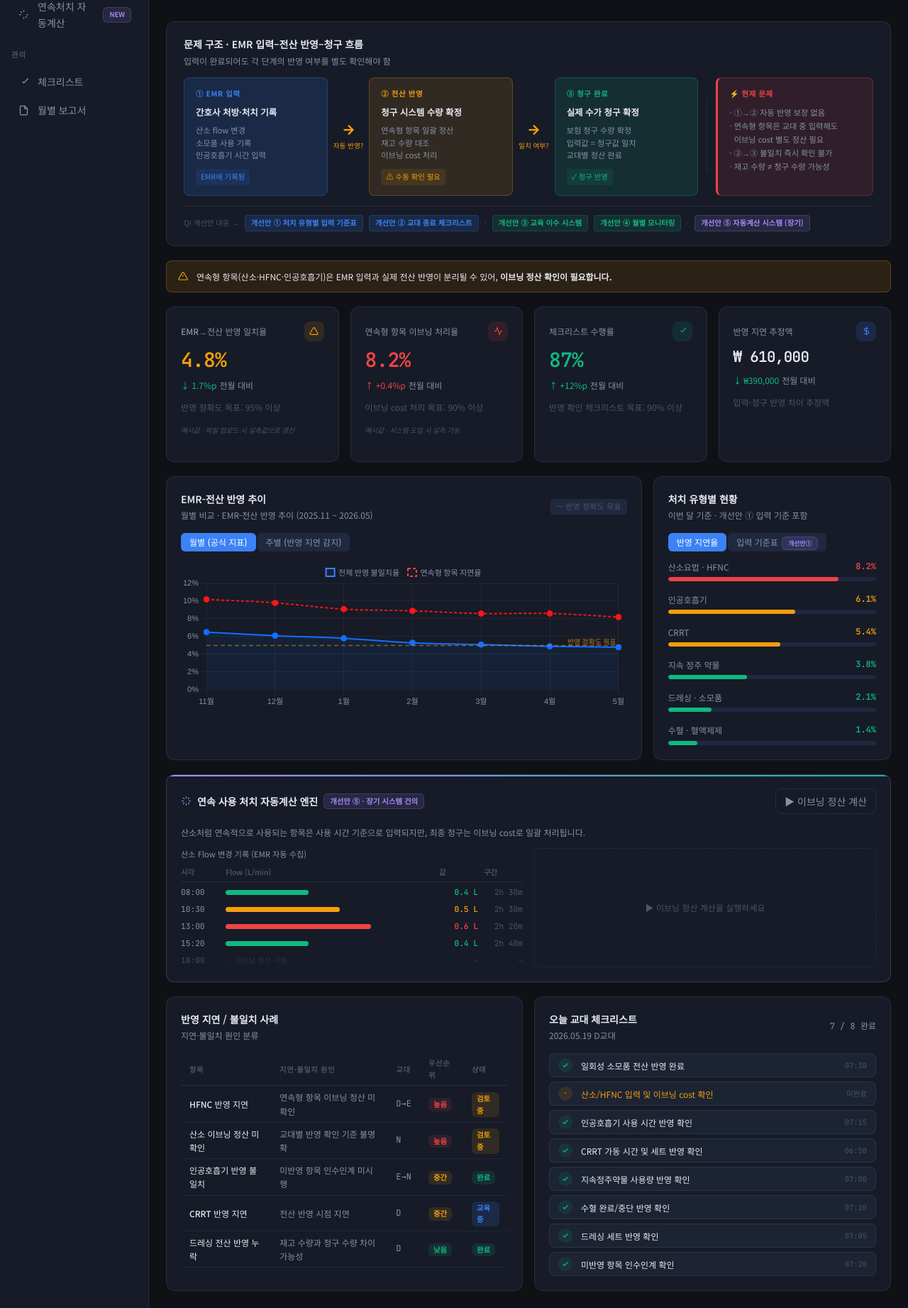
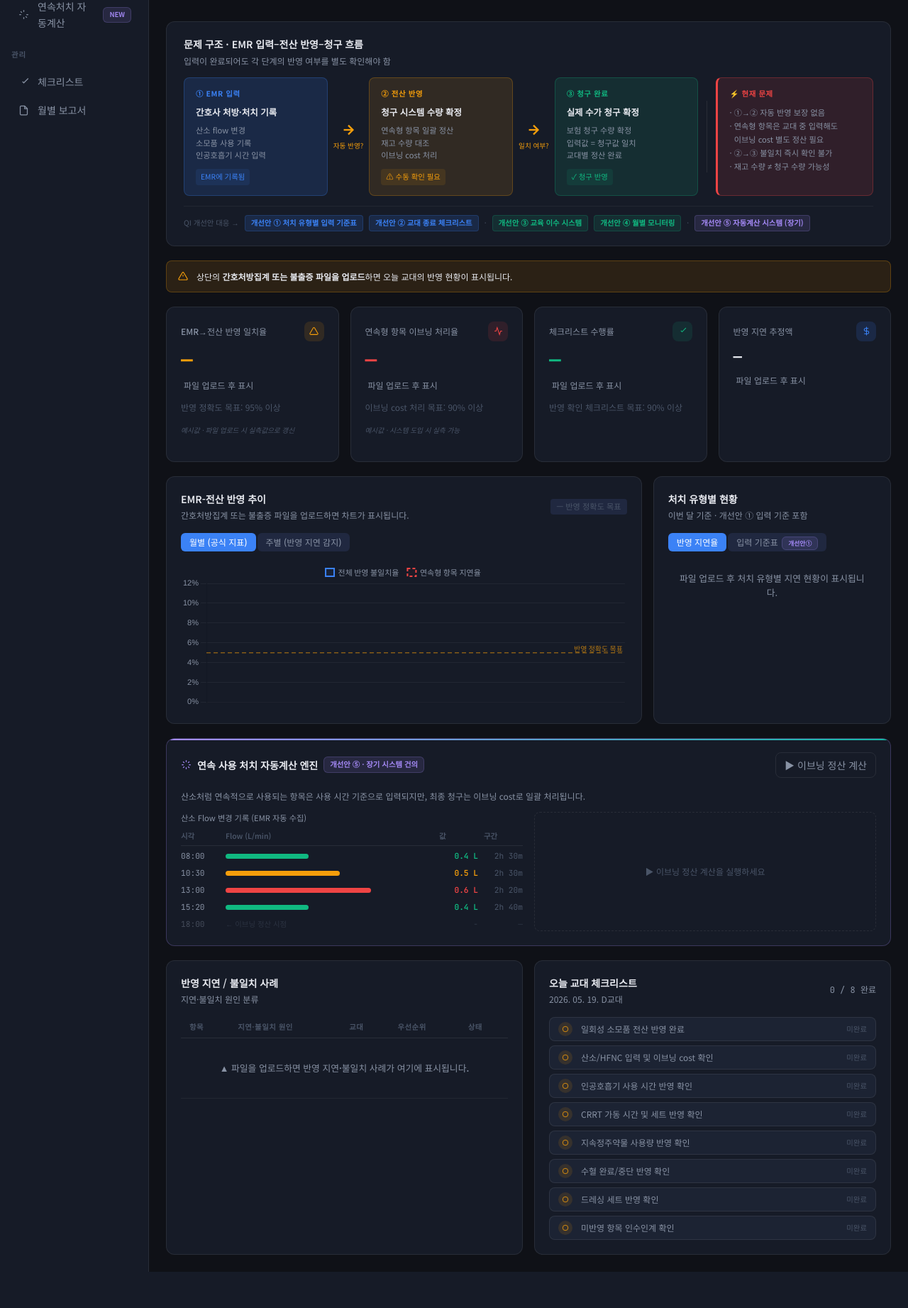
Before and after one commit to ihpark0305-cyber/eicu-qi-monitor, a Flask app: page / in a window 1280 px wide. Shown: the part 284-2127 px from the top of the page at 71% size. After the commit the page ends 2076 px from the top, so only its background shows below. Run offline with Flask 3, Linux system fonts and the light colour scheme.

Commit message:
실사용 구조 전환: 빈 화면 초기 상태 + localStorage 체크리스트 + 처치 유형별 진행바 동적 갱신
- initEmptyState(): KPI "—", 차트 비움, 업로드 유도 메시지
- loadChecklistLocal()/toggleCheck()/renderChecklist(): 날짜별 localStorage 저장 클릭 체크리스트
- updateTypeChart(d): 업로드 결과에서 처치 유형별 지연율 동적 렌더링
- handleUpload/handleCompare에 updateTypeChart(d) 호출 추가
- dashboard.html panel-delay 하드코딩 6개 항목 → 빈 안내 메시지로 교체

Co-Authored-By: Claude Sonnet 4.6 <noreply@anthropic.com>

```diff
--- a/static/js/main.js
+++ b/static/js/main.js
@@ -323,6 +323,7 @@ async function handleUpload() {
   // 사례 테이블 갱신
   if (d.delay_items && d.delay_items.length > 0) renderDelayTable(d.delay_items);
   if (d.missing_items && d.missing_items.length > 0) renderMissingTable(d.missing_items);
+  updateTypeChart(d);
 
   document.getElementById('upload-status').textContent =
     `✓ ${d.upload_type} 반영 완료 · 총 ${d.total_items}건 · ${d.date}`;
@@ -353,6 +354,7 @@ async function handleCompare() {
     document.getElementById(id).textContent = d.kpi.period_label);
 
   if (d.diff_items && d.diff_items.length > 0) renderDelayTable(d.diff_items);
+  updateTypeChart(d);
 
   document.getElementById('upload-status').textContent =
     `⇄ 비교 완료 · 차이 항목 ${d.diff_count}건 · ${d.date}`;
@@ -361,8 +363,155 @@ async function handleCompare() {
   showResultBadges(d);
 }
 
+/* ─── Checklist (localStorage) ───────────────────────────── */
+const CHECKLIST_ITEMS = [
+  "일회성 소모품 전산 반영 완료",
+  "산소/HFNC 입력 및 이브닝 cost 확인",
+  "인공호흡기 사용 시간 반영 확인",
+  "CRRT 가동 시간 및 세트 반영 확인",
+  "지속정주약물 사용량 반영 확인",
+  "수혈 완료/중단 반영 확인",
+  "드레싱 세트 반영 확인",
+  "미반영 항목 인수인계 확인",
+];
+const SHIFT_LABEL = "D교대";
+
+function getTodayKey() {
+  return 'checklist_' + new Date().toISOString().slice(0,10);
+}
+
+function loadChecklistLocal() {
+  const key = getTodayKey();
+  const saved = JSON.parse(localStorage.getItem(key) || 'null');
+  const state = CHECKLIST_ITEMS.map((_, i) =>
+    (saved && saved[i]) ? saved[i] : { done: false, time: '' }
+  );
+  renderChecklist(state);
+}
+
+function toggleCheck(idx) {
+  const key = getTodayKey();
+  const saved = JSON.parse(localStorage.getItem(key) || 'null');
+  const state = CHECKLIST_ITEMS.map((_, i) =>
+    (saved && saved[i]) ? saved[i] : { done: false, time: '' }
+  );
+  state[idx].done = !state[idx].done;
+  state[idx].time = state[idx].done
+    ? new Date().toLocaleTimeString('ko-KR', {hour:'2-digit', minute:'2-digit'})
+    : '';
+  localStorage.setItem(key, JSON.stringify(state));
+  renderChecklist(state);
+}
+
+function renderChecklist(state) {
+  const completed = state.filter(s => s.done).length;
+  const total = CHECKLIST_ITEMS.length;
+  const today = new Date().toLocaleDateString('ko-KR',
+    {year:'numeric', month:'2-digit', day:'2-digit'});
+
+  document.getElementById('chk-meta').textContent = `${today} ${SHIFT_LABEL}`;
+  document.getElementById('chk-count').textContent = `${completed} / ${total} 완료`;
+
+  const ul = document.getElementById('chk-list');
+  ul.innerHTML = CHECKLIST_ITEMS.map((text, i) => {
+    const s = state[i];
+    return `<div class="chk" onclick="toggleCheck(${i})" style="cursor:pointer;user-select:none">
+      <div class="chk-ico ${s.done ? 'done' : 'pend'}">
+        ${s.done
+          ? '<svg viewBox="0 0 24 24" fill="none" stroke="currentColor" stroke-width="3"><polyline points="20 6 9 17 4 12"/></svg>'
+          : '<svg viewBox="0 0 24 24" fill="none" stroke="currentColor" stroke-width="2"><circle cx="12" cy="12" r="9"/></svg>'
+        }
+      </div>
+      <span class="chk-txt" ${s.done ? '' : 'style="color:var(--muted)"'}>${text}</span>
+      <span class="chk-time">${s.time || '미완료'}</span>
+    </div>`;
+  }).join('');
+}
+
+/* ─── Init empty state ───────────────────────────────────── */
+function initEmptyState() {
+  // KPI 카드: 모두 "—"
+  ['v1','v2','v3','v4'].forEach(id => {
+    const el = document.getElementById(id);
+    if (el) el.textContent = '—';
+  });
+  ['v1-d','v2-d','v3-d','v4-d'].forEach(id => {
+    const el = document.getElementById(id);
+    if (el) el.textContent = '';
+  });
+  ['v1-p','v2-p','v3-p','v4-p'].forEach(id => {
+    const el = document.getElementById(id);
+    if (el) el.textContent = '파일 업로드 후 표시';
+  });
+
+  // 차트: 빈 상태
+  chart.data.labels = [];
+  chart.data.datasets[0].data = [];
+  chart.data.datasets[1].data = [];
+  chart.update();
+  const sub = document.getElementById('chart-sub');
+  if (sub) sub.textContent = '간호처방집계 또는 불출증 파일을 업로드하면 차트가 표시됩니다.';
+
+  // 사례 테이블: 안내
+  const tbody = document.getElementById('incidents-body');
+  if (tbody) tbody.innerHTML =
+    `<tr><td colspan="5" style="text-align:center;color:var(--muted);padding:2rem;font-size:.8rem">
+      ▲ 파일을 업로드하면 반영 지연·불일치 사례가 여기에 표시됩니다.
+    </td></tr>`;
+
+  // 알림: 업로드 유도
+  const alertBox = document.getElementById('alert-box');
+  const alertTxt = document.getElementById('alert-text');
+  if (alertBox && alertTxt) {
+    alertBox.style.display = 'flex';
+    alertTxt.innerHTML = '상단의 <strong>간호처방집계 또는 불출증 파일을 업로드</strong>하면 오늘 교대의 반영 현황이 표시됩니다.';
+  }
+
+  // 처치 유형별 진행바: 안내
+  const panelDelay = document.getElementById('panel-delay');
+  if (panelDelay) panelDelay.innerHTML =
+    `<div style="color:var(--muted);font-size:.8rem;padding:1rem;text-align:center">
+      파일 업로드 후 처치 유형별 지연 현황이 표시됩니다.
+    </div>`;
+}
+
+/* ─── 처치 유형별 진행바 동적 갱신 ───────────────────────── */
+function updateTypeChart(d) {
+  const panel = document.getElementById('panel-delay');
+  if (!panel) return;
+  const items = [...(d.delay_items || []), ...(d.missing_items || [])];
+  if (items.length === 0) {
+    panel.innerHTML = `<div style="color:var(--ok);font-size:.8rem;padding:.75rem;font-weight:600">✓ 반영 지연 항목 없음</div>`;
+    return;
+  }
+  const total = d.total_items || 1;
+  const groups = {};
+  items.forEach(item => {
+    const g = item['그룹'] || (item.item
+      ? (item.item.match(/산소|O2|HFNC|고유량/i) ? '산소' :
+         item.item.match(/인공호흡|ventilator/i) ? '인공호흡기' :
+         item.item.match(/CRRT|신대체/i) ? 'CRRT' :
+         item.item.match(/드레싱|OPSITE|BETAFOAM|Allevyn|TEGADERM/i) ? '드레싱' :
+         item.item.match(/catheter|카테터|INSYTE/i) ? '카테터' :
+         item.item.match(/suction|흡인/i) ? '흡인' : '기타')
+      : '기타');
+    groups[g] = (groups[g] || 0) + 1;
+  });
+  panel.innerHTML = Object.entries(groups).map(([g, cnt]) => {
+    const pct = Math.round(cnt / total * 100);
+    const barW = Math.min(pct * 8, 100);
+    const color = pct >= 10 ? 'var(--err)' : pct >= 5 ? 'var(--warn)' : 'var(--ok)';
+    return `<div class="prog-item">
+      <div class="prog-row">
+        <span class="prog-lbl">${g}</span>
+        <span class="prog-val" style="color:${color}">${pct}% <span style="color:var(--faint);font-size:.65rem">(${cnt}건)</span></span>
+      </div>
+      <div class="prog-bg"><div class="prog-fill" style="width:${barW}%;background:${color}"></div></div>
+    </div>`;
+  }).join('');
+}
+
 /* ─── Init ───────────────────────────────────────────────── */
-loadTrend('monthly');
-loadChecklist();
-loadIncidents();
+initEmptyState();
+loadChecklistLocal();
 renderFlowTable();
--- a/templates/dashboard.html
+++ b/templates/dashboard.html
@@ -166,12 +166,7 @@
       </div>
       <!-- 반영 지연율 -->
       <div id="panel-delay" class="prog-list">
-        <div class="prog-item"><div class="prog-row"><span class="prog-lbl">산소요법 · HFNC</span><span class="prog-val" style="color:var(--err)">8.2%</span></div><div class="prog-bg"><div class="prog-fill" style="width:82%;background:var(--err)"></div></div></div>
-        <div class="prog-item"><div class="prog-row"><span class="prog-lbl">인공호흡기</span><span class="prog-val" style="color:var(--warn)">6.1%</span></div><div class="prog-bg"><div class="prog-fill" style="width:61%;background:var(--warn)"></div></div></div>
-        <div class="prog-item"><div class="prog-row"><span class="prog-lbl">CRRT</span><span class="prog-val" style="color:var(--warn)">5.4%</span></div><div class="prog-bg"><div class="prog-fill" style="width:54%;background:var(--warn)"></div></div></div>
-        <div class="prog-item"><div class="prog-row"><span class="prog-lbl">지속 정주 약물</span><span class="prog-val" style="color:var(--ok)">3.8%</span></div><div class="prog-bg"><div class="prog-fill" style="width:38%;background:var(--ok)"></div></div></div>
-        <div class="prog-item"><div class="prog-row"><span class="prog-lbl">드레싱 · 소모품</span><span class="prog-val" style="color:var(--ok)">2.1%</span></div><div class="prog-bg"><div class="prog-fill" style="width:21%;background:var(--ok)"></div></div></div>
-        <div class="prog-item"><div class="prog-row"><span class="prog-lbl">수혈 · 혈액제제</span><span class="prog-val" style="color:var(--ok)">1.4%</span></div><div class="prog-bg"><div class="prog-fill" style="width:14%;background:var(--ok)"></div></div></div>
+        <div style="color:var(--muted);font-size:.8rem;padding:1rem;text-align:center">파일 업로드 후 처치 유형별 지연 현황이 표시됩니다.</div>
       </div>
       <!-- 처치 유형별 입력 기준표 (개선안 ①) -->
       <div id="panel-criteria" style="display:none;overflow-x:auto">
```
